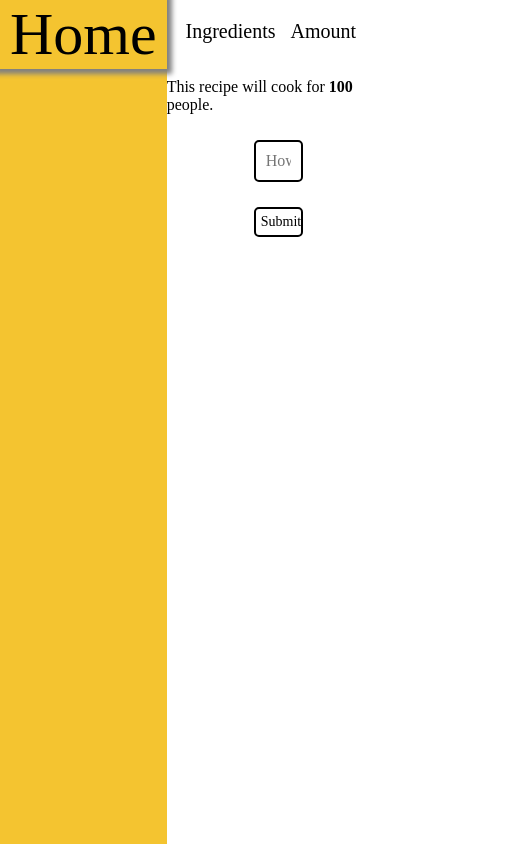
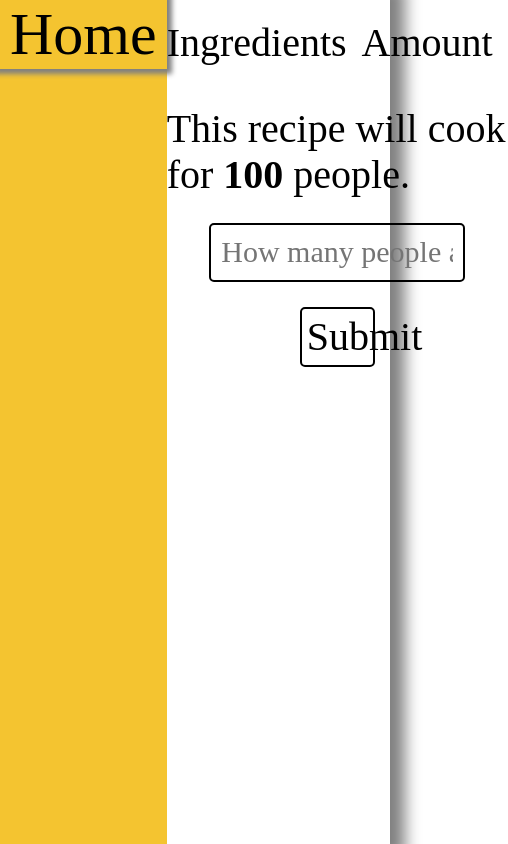
Before and after one commit to nishPGithub/kitchen-conversion, a website: page src/recipe.html in a window 390 px wide. Shown: the whole page, 508 px wide, since content can reach past the window. Drawn offline with Linux system fonts and the light colour scheme.

Commit message:
adding mobile first view to the recipe page

```diff
--- a/styles/recipe.css
+++ b/styles/recipe.css
@@ -1,3 +1,84 @@
+@media (max-width:1024px) {
+    .innerBodyWrapper {
+        display: flex;
+    }
+
+    .recipeWrapper {
+        display: flex;
+    }
+
+    .ingredientsWrapper {
+        padding: 0 15px 0 0 ;
+        display: flex;
+        flex-direction: column;
+        align-items: center;
+    }
+
+    .subtitle {
+        font-size: 4rem;
+        padding-bottom: 20px;
+    }
+
+    .ingredientsList, .amountList{
+        display: flex;
+        flex-direction: column;
+        align-items: center;
+    }
+
+    .ingredientsListItem, .amountListItem {
+        padding: 5px 0;
+        font-size: 4rem;
+    }
+
+    .spanText {
+        padding-top: 20px;
+        font-size: 4rem;
+    }
+
+    .people {
+        font-weight: 700;
+    }
+
+    .numberFormWrapper {
+        padding-top: 25px;
+        width: 100%;
+    }
+
+    .numbersForm {
+        display: flex;
+        flex-direction: column;
+        width: 100%;
+        align-items: center;
+    }
+
+    .primaryFormInput {
+        font-size: 3rem;
+        width: 75%;
+        padding: 10px;
+        border: 2px solid var(--BLACK);
+        border-radius: 5px;
+    }
+
+    .primaryFormSubmit {
+        font-size: 4rem;
+        margin-top: 25px;
+        padding: 5px;
+        width: 22%;
+        border: 2px solid var(--BLACK);
+        border-radius: 5px;
+        text-align: center;
+    }
+
+    .primaryFormSubmit:hover {
+        box-shadow: 0 0 5px 3px var(--GREY);
+    }
+
+    ::placeholder {
+        text-align: center;
+    }
+}
+
+@media (min-width:1025px) {
     .innerBodyWrapper {
         display: flex;
     }
@@ -71,3 +152,4 @@
     .primaryFormSubmit:hover {
         box-shadow: 0 0 5px 3px var(--GREY);
     }
+}
```
Lines whose indentation alone changed are shown as unchanged.
